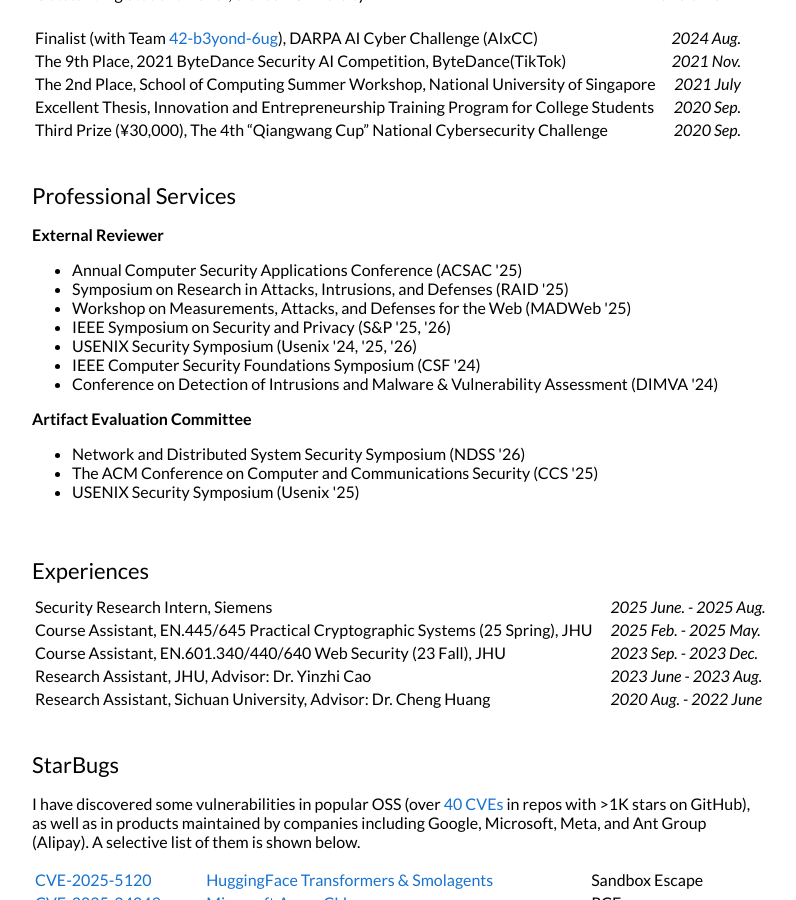
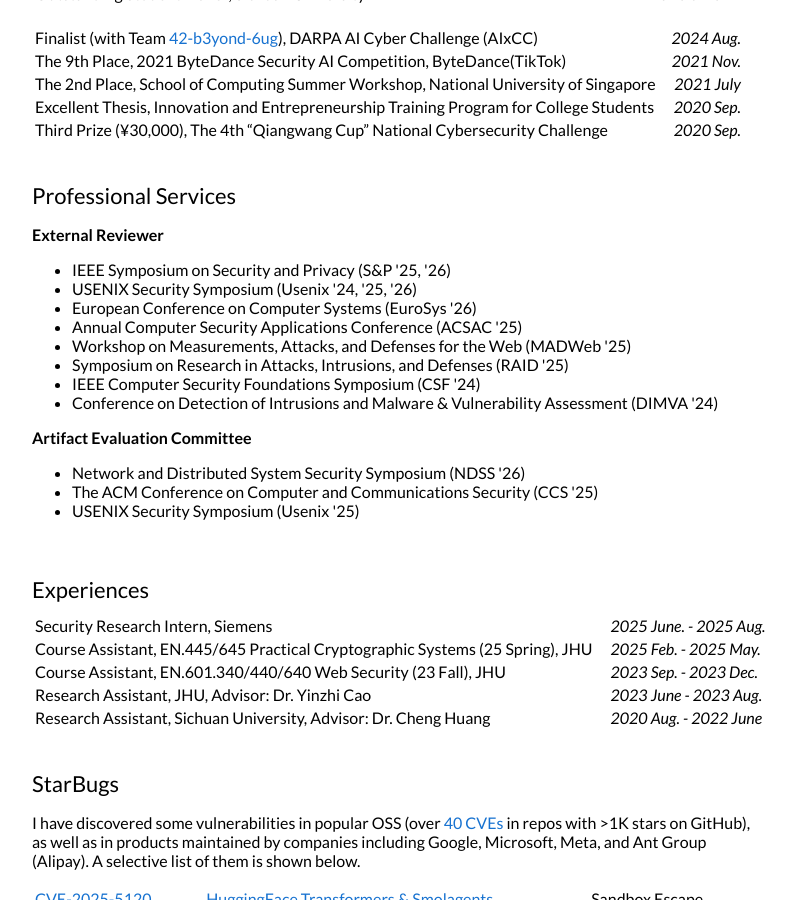
Before and after one commit to jackfromeast/jackfromeast.github.io, a Jekyll site: the page built from _posts/2025-09-09-Pyrl.md, in a window 1280 px wide and 900 px high, scrolled down 1993 px. Shown: the whole window, without its empty margins (228-1024 px from the left). Built offline with Jekyll 4.4.1, drawn with Linux system fonts in a browser that asks for light colours.

Commit message:
Add external reviewer conferences to default layout

```diff
--- a/_layouts/default.html
+++ b/_layouts/default.html
@@ -251,11 +251,12 @@
               <div>
                 <p><strong>External Reviewer</strong></p>
                 <ul style="margin-left: 0px;">
-                  <li>Annual Computer Security Applications Conference (ACSAC '25)</li>
-                  <li>Symposium on Research in Attacks, Intrusions, and Defenses (RAID '25)</li>
-                  <li>Workshop on Measurements, Attacks, and Defenses for the Web (MADWeb '25)</li>
                   <li>IEEE Symposium on Security and Privacy (S&P '25, '26)</li>
                   <li>USENIX Security Symposium (Usenix '24, '25, '26)</li>
+                  <li>European Conference on Computer Systems (EuroSys '26)</li>
+                  <li>Annual Computer Security Applications Conference (ACSAC '25)</li>
+                  <li>Workshop on Measurements, Attacks, and Defenses for the Web (MADWeb '25)</li>
+                  <li>Symposium on Research in Attacks, Intrusions, and Defenses (RAID '25)</li>
                   <li>IEEE Computer Security Foundations Symposium (CSF '24)</li>
                   <li>Conference on Detection of Intrusions and Malware & Vulnerability Assessment (DIMVA '24)</li>
                 </ul>
```
